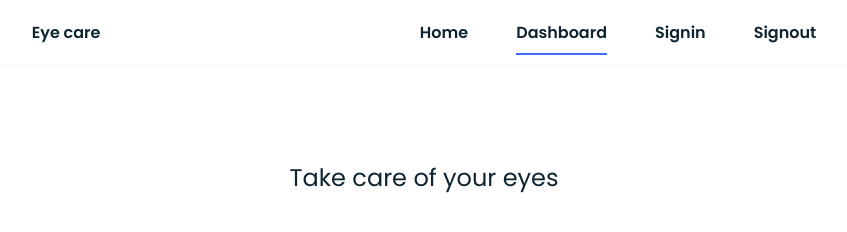
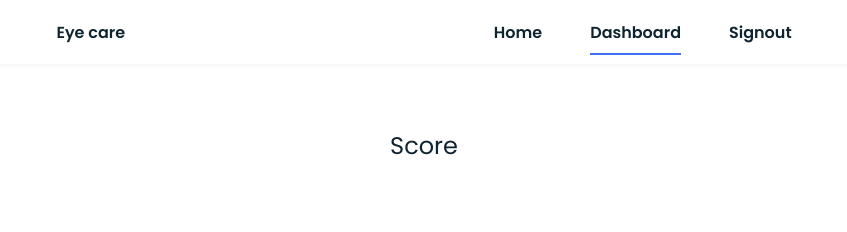
Before and after one commit to siddhigate/eye-care, a plain HTML site: page frontend/src/pages/dashboard.html in a window 1280 px wide. Shown: the whole page, without its empty margins (216-1063 px from the left). Drawn offline with nearby package versions, Linux system fonts and the light colour scheme.

Commit message:
fix: minor bug fixes

```diff
--- /dev/null
+++ b/frontend/src/controllers/dashboard/onloaddashboard.js
@@ -0,0 +1,10 @@
+const isLogged = true;
+
+const onloaddash = () => {
+    if(isLogged){
+        document.querySelector(".signin").style.display = "none";
+    }
+    else{
+        document.querySelector(".signout").style.display = "none";
+    }
+}
--- a/frontend/src/css/auth.css
+++ b/frontend/src/css/auth.css
@@ -1,5 +1,5 @@
 *{
-	/* padding: 0; */
+	padding: 0;
 	margin: 0;
 	box-sizing: border-box;
 }
@@ -224,3 +224,13 @@ form{
 		justify-content: center;
 	}
 }
+
+.nav_div_1{
+	padding: auto;
+margin: auto;
+}
+
+.nav__menu{
+	padding: auto;
+margin: auto;
+}
--- /dev/null
+++ b/frontend/src/css/dashboard.css
@@ -0,0 +1,40 @@
+
+.container-center{
+    /* margin:auto;
+    width:50%; */
+    display: flex;
+    justify-content: center;
+    align-items: center;
+    flex-direction: column;
+    /* margin: auto; */
+    margin-left: auto;
+    text-align: center;
+    /* margin-top: rem; */
+}
+
+.container-center{
+    margin-top: 5rem;
+}
+
+p{
+      margin-top: 3rem;
+      margin-bottom: 8rem;
+      font-size: 1.5rem;
+}
+h1 {
+  margin: 15px 0;
+  font-weight: 900;
+  font-size: 28px;
+  text-align: center;
+}
+
+
+.nav_div_1{
+	padding: auto;
+margin: auto;
+}
+
+.nav__menu{
+	padding: auto;
+margin: auto;
+}
--- a/frontend/src/pages/dashboard.html
+++ b/frontend/src/pages/dashboard.html
@@ -5,7 +5,7 @@
         <meta name="viewport" content="width=device-width, initial-scale=1.0">
 
         <link rel="stylesheet" href="../../style.css">
-        <link rel="stylesheet" href="../css/timer.css">
+        <link rel="stylesheet" href="../css/dashboard.css">
 
 
         <!-- =====BOX ICONS===== -->
@@ -14,11 +14,11 @@
 
         <title>Nav</title>
     </head>
-    <body onload="first()">
+    <body onload="onloaddash()">
         <!--===== HEADER =====-->
         <header class="l-header">
             <nav class="nav bd-grid">
-                <div>
+                <div class="nav_div_1">
                     <a href="#" class="nav__logo">Eye care</a>
                 </div>
 
@@ -26,8 +26,8 @@
                     <ul class="nav__list">
                         <li class="nav__item"><a href="../../index.html" class="nav__link ">Home</a></li>
                         <li class="nav__item"><a href="./dashboard.html" class="nav__link active">Dashboard</a></li>
-                        <li class="nav__item signin"><a href="./src/pages/signin.html" class="nav__link">Signin</a></li>
-                        <li class="nav__item signout" ><a href="#" class="nav__link">Signout</a></li>
+                        <li class="nav__item signin"><a href="./signin.html" class="nav__link">Signin</a></li>
+                        <li class="nav__item signout" ><a href="../../index.html" class="nav__link">Signout</a></li>
 
                     </ul>
                 </div>
@@ -40,10 +40,11 @@
 
         <!-- =======TIMER============== -->
         <div class="container-center">
-            <p>Take care of your eyes</p>
+            <p>Score</p>
+            <!-- <img src="/"> -->
         </div>
 
         <!--===== MAIN JS =====-->
-
+        <script src="../controllers/dashboard/onloaddashboard.js"></script>
     </body>
 </html>
```
Also changed, not shown: frontend/src/pages/signin.html (+5 -5 lines), frontend/src/pages/signup.html (+3 -3 lines).
